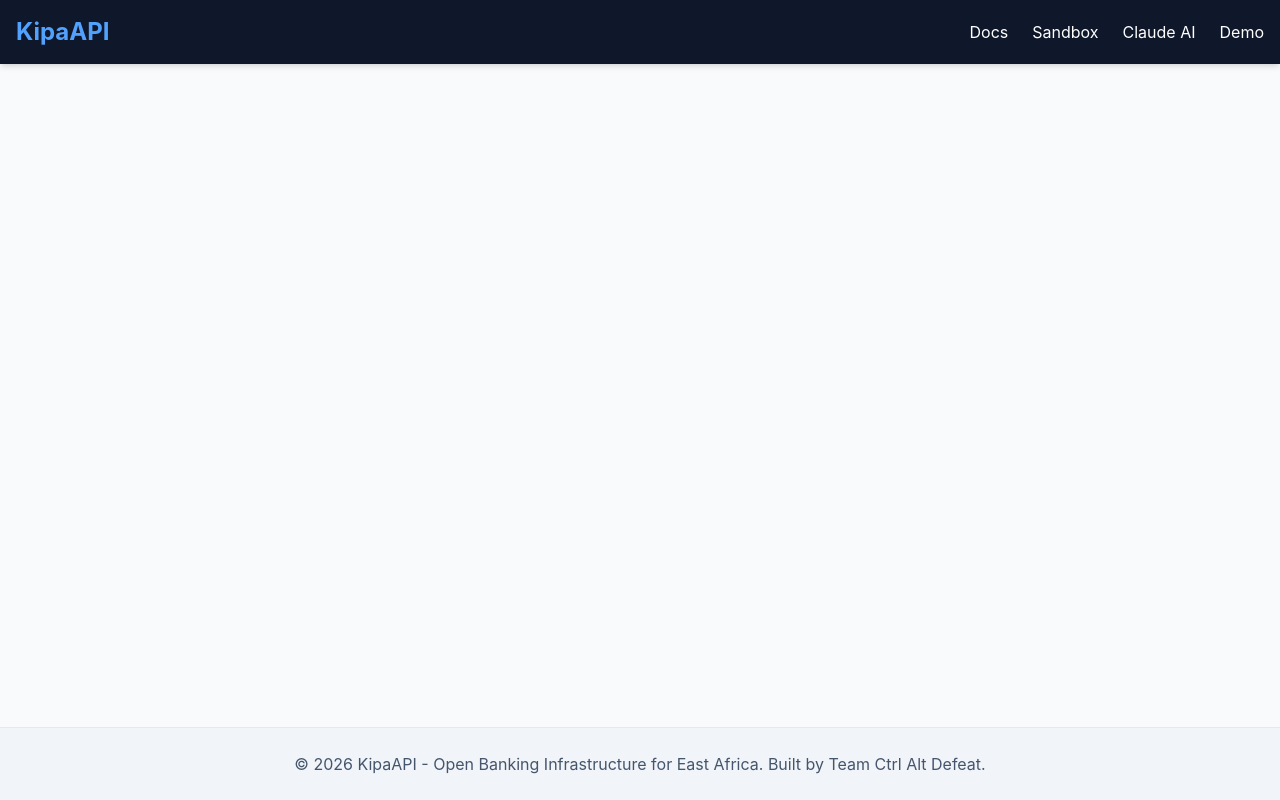
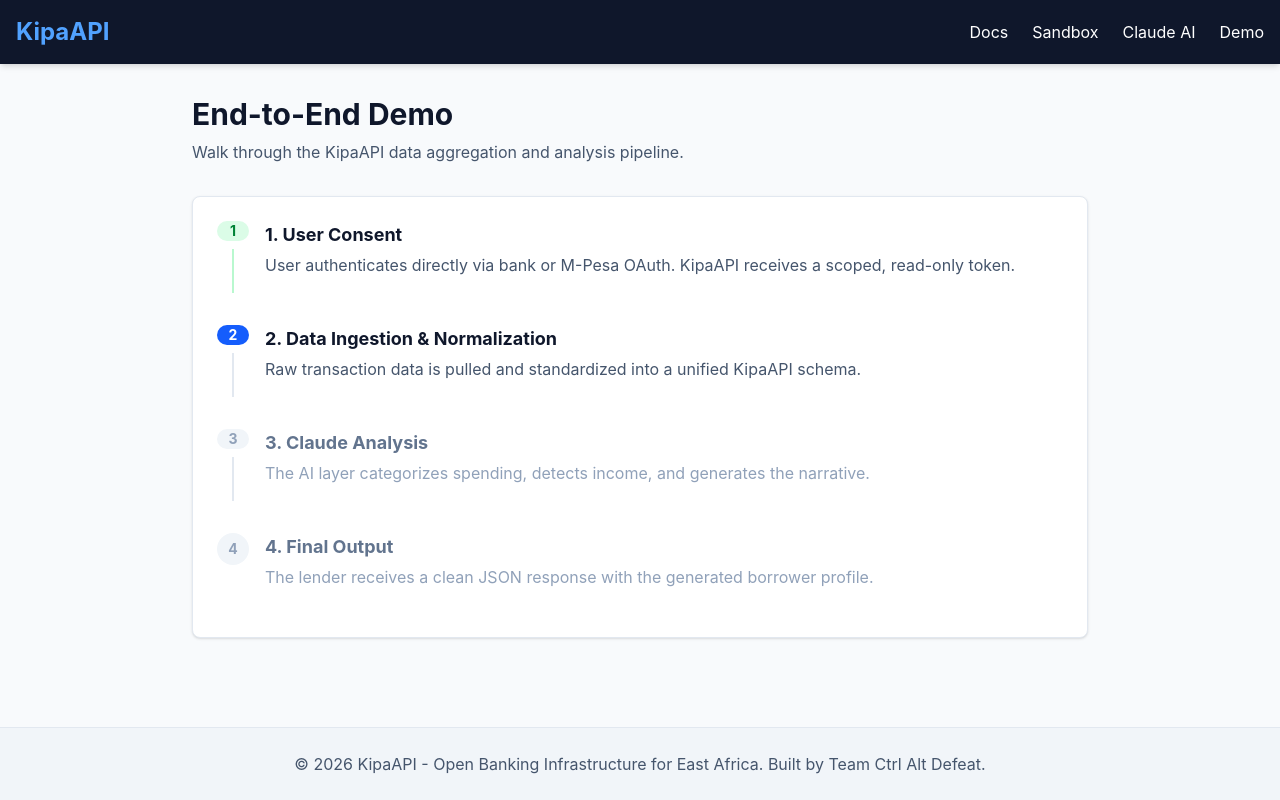
Before and after one commit to elishamapaluku-max/Open_Banking_API, a React app in the folder frontend/: page /demo in a window 1280 px wide. Built offline with nearby package versions, Linux system fonts and the light colour scheme; the HTML template or start-up script is replaced by a standard one.

Commit message:
feat (demo): create end-to-end demo flow ui

```diff
--- a/frontend/src/App.jsx
+++ b/frontend/src/App.jsx
@@ -5,6 +5,7 @@ import Landing from './pages/Landing';
 import Docs from './pages/Docs';
 import Sandbox from './pages/Sandbox';
 import Assistant from './pages/Assistant';
+import Demo from './pages/Demo';
 
 function App() {
   return (
@@ -14,6 +15,7 @@ function App() {
 
         <main className="grow max-w-7xl mx-auto w-full px-4 py-8">
           <Routes>
+            {/* 1. Add the Landing route */}
             <Route path="/" element={<Landing />} />
             {/* 2. Add the Docs route */}
             <Route path="/docs" element={<Docs />} />
@@ -21,6 +23,8 @@ function App() {
             <Route path="/sandbox" element={<Sandbox />} />
             {/* 4. Add the Assistant route */}
             <Route path="/assistant" element={<Assistant />} />
+            {/* 5. Add the Demo route */}
+            <Route path="/demo" element={<Demo />} />
           </Routes>
         </main>
 
--- /dev/null
+++ b/frontend/src/pages/Demo.jsx
@@ -0,0 +1,66 @@
+const Demo = () => {
+  const steps = [
+    {
+      title: "1. User Consent",
+      description: "User authenticates directly via bank or M-Pesa OAuth. KipaAPI receives a scoped, read-only token.",
+      status: "complete"
+    },
+    {
+      title: "2. Data Ingestion & Normalization",
+      description: "Raw transaction data is pulled and standardized into a unified KipaAPI schema.",
+      status: "active"
+    },
+    {
+      title: "3. Claude Analysis",
+      description: "The AI layer categorizes spending, detects income, and generates the narrative.",
+      status: "pending"
+    },
+    {
+      title: "4. Final Output",
+      description: "The lender receives a clean JSON response with the generated borrower profile.",
+      status: "pending"
+    }
+  ];
+
+  return (
+    <div className="max-w-4xl mx-auto space-y-8">
+      <div>
+        <h1 className="text-3xl font-bold text-slate-900 mb-2">End-to-End Demo</h1>
+        <p className="text-slate-600">
+          Walk through the KipaAPI data aggregation and analysis pipeline.
+        </p>
+      </div>
+
+      <div className="bg-white p-6 rounded-lg shadow-sm border border-slate-200">
+        <div className="space-y-6">
+          {steps.map((step, index) => (
+            <div key={index} className="flex gap-4">
+              <div className="flex flex-col items-center">
+                <div className={`w-8 h-8 rounded-full flex items-center justify-center text-sm font-bold ${
+                  step.status === 'complete' ? 'bg-green-100 text-green-700' :
+                  step.status === 'active' ? 'bg-blue-600 text-white' :
+                  'bg-slate-100 text-slate-400'
+                }`}>
+                  {index + 1}
+                </div>
+                {index < steps.length - 1 && (
+                  <div className={`w-0.5 h-full my-2 ${step.status === 'complete' ? 'bg-green-200' : 'bg-slate-200'}`}></div>
+                )}
+              </div>
+              <div className="pb-6">
+                <h3 className={`text-lg font-bold ${step.status === 'pending' ? 'text-slate-500' : 'text-slate-900'}`}>
+                  {step.title}
+                </h3>
+                <p className={`${step.status === 'pending' ? 'text-slate-400' : 'text-slate-600'} mt-1`}>
+                  {step.description}
+                </p>
+              </div>
+            </div>
+          ))}
+        </div>
+      </div>
+    </div>
+  );
+};
+
+export default Demo;
```
